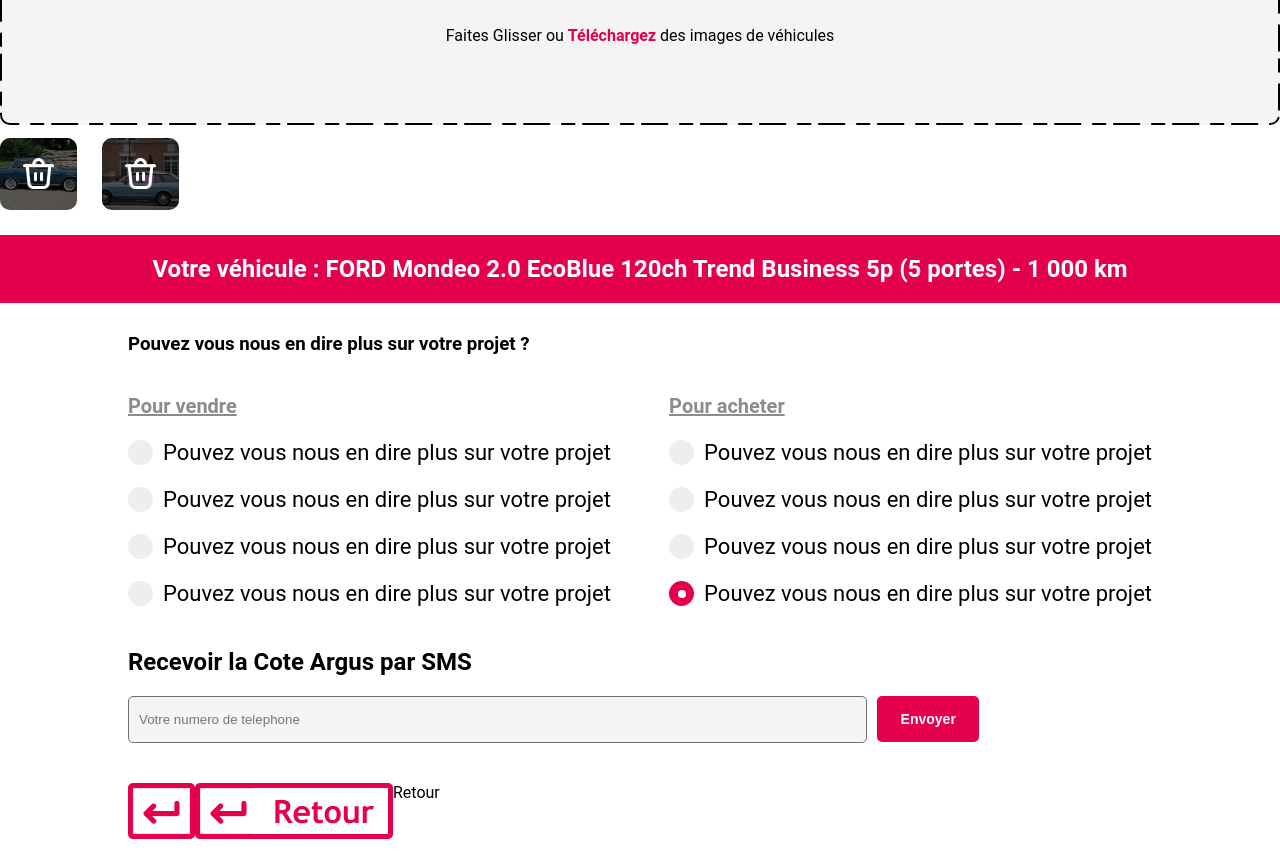
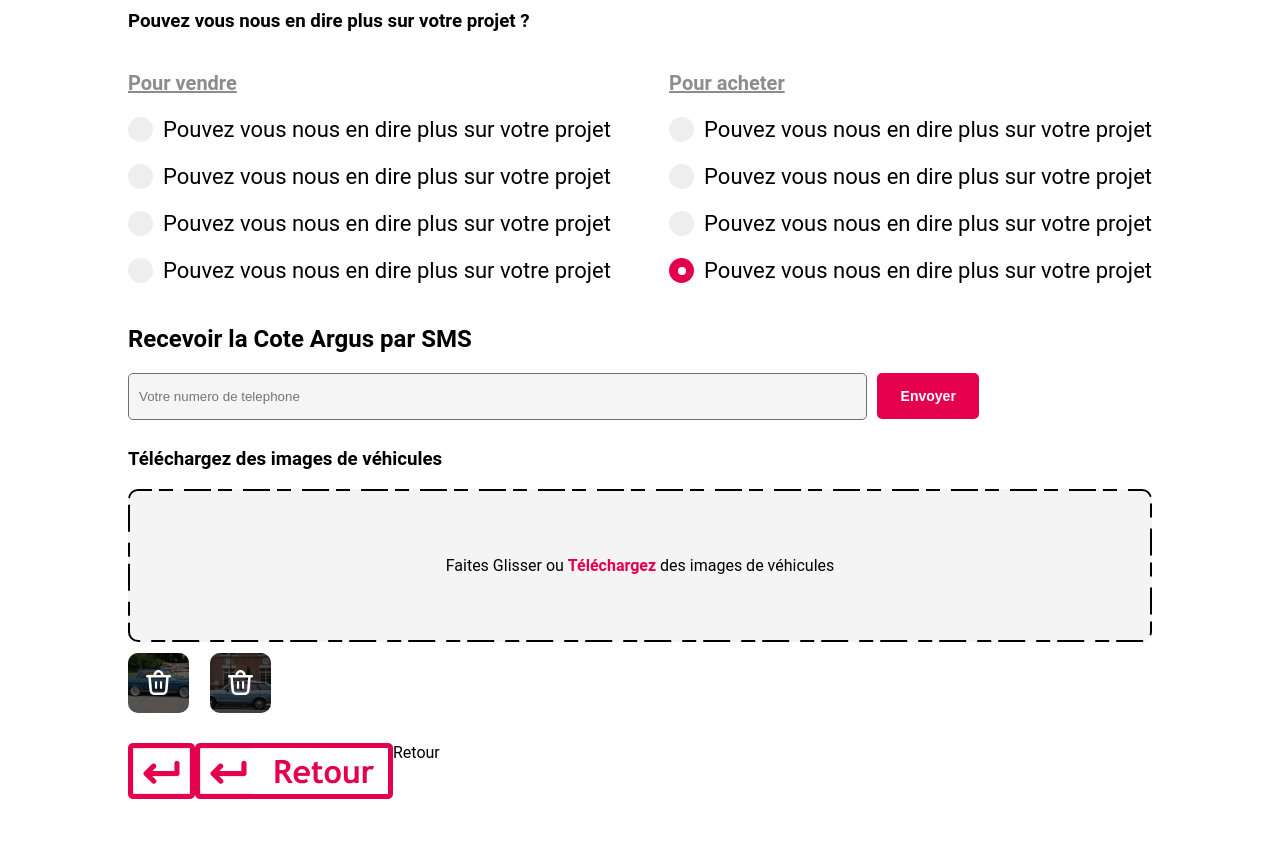
Before and after one commit to for-stage/cote-argus, a Vue app in the folder code/vue/: page /details in a window 1280 px wide. Shown: the part 1240-2104 px from the top of the page. After the commit the page ends 2064 px from the top, so only its background shows below. Built offline with nearby package versions, Linux system fonts and the light colour scheme.

Commit message:
merge component

```diff
--- a/code/vue/src/App.vue
+++ b/code/vue/src/App.vue
@@ -6,7 +6,6 @@
 import SearchBar from './components/SearchBar.vue'
 import DetailCar from './components/DetailCar.vue'
 import Model from './components/Model.vue';
-import UploadPics from './components/UploadPics.vue';
 
 </script>
 
@@ -39,7 +38,7 @@
       </div>
     </div> -->
     <DetailCar />
-    <UploadPics />
+
 
 
   </body>
--- a/code/vue/src/components/UploadPics.vue
+++ b/code/vue/src/components/detailAchat/UploadPics.vue
@@ -17,12 +17,12 @@
 
     <div class="pictures-uploaded">
         <div class="picture-uploaded">
-            <img class="picture" src="../assets/car1.jpg">
-            <a><img class="delete" src="../assets/delete.png"></a>
+            <img class="picture" src="../../assets/car1.jpg">
+            <a href="#"><img class="delete" src="../../assets/delete.png"></a>
         </div>
         <div class="picture-uploaded">
-            <img class="picture" src="../assets/car2.jpg">
-            <a><img class="delete" src="../assets/delete.png"></a>
+            <img class="picture" src="../../assets/car2.jpg">
+            <a href="#"><img class="delete" src="../../assets/delete.png"></a>
         </div>
     </div>
 </div>
@@ -54,7 +54,7 @@
 }
 .picture-uploaded{
     width: 6%;
-    height: 72px;
+    height: 60px;
     position: relative;
     border-radius: 10px;
     margin-right: 2%;
--- a/code/vue/src/views/DetailAchat.vue
+++ b/code/vue/src/views/DetailAchat.vue
@@ -4,6 +4,7 @@
    <div class="quest">
     <Questions/>
     <Sms/>
+    <UploadPics/>
      <div class="retour">
     <img src="../assets/Vector.png" alt="">
     <img src="../assets/retour.png" alt="">
@@ -21,6 +22,8 @@
 import Infos from '../components/detailAchat/Infos.vue'
 import Questions from '../components/detailAchat/Questions.vue'
 import Sms from '../components/detailAchat/Sms.vue'
+import UploadPics from '../components/detailAchat/UploadPics.vue';
+
 
 
 export default {
@@ -28,7 +31,8 @@
     components: {
         Infos,
          Questions,
-         Sms
+         Sms,
+         UploadPics
     },
     props: {
         msg: String
```
